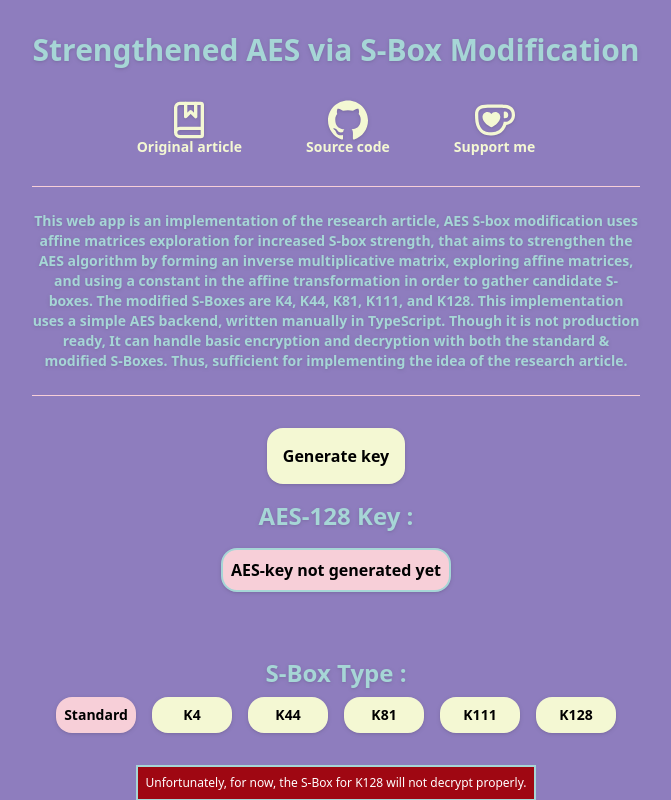
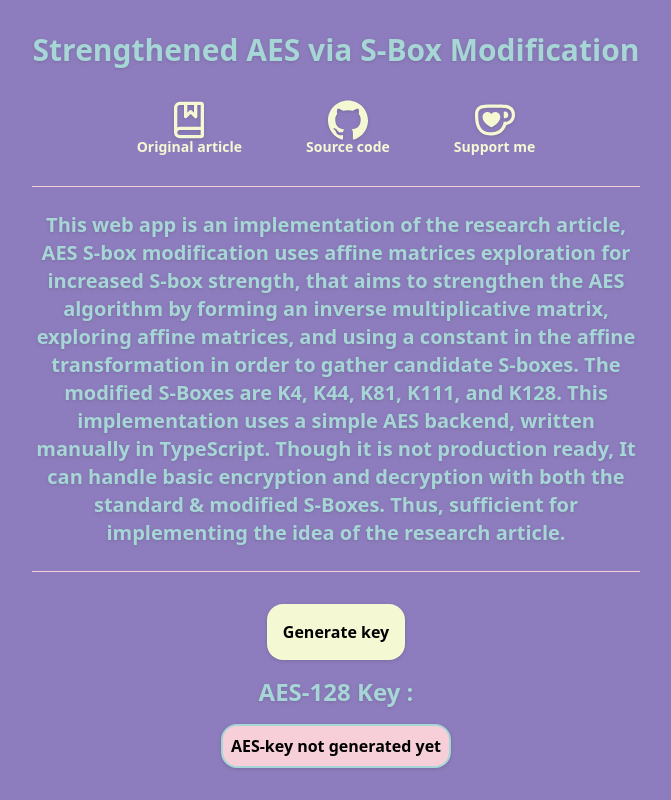
Before and after one commit to agw2005/aes-strengthened-sbox, a React (Vite) app: page / in a window 1280 px wide. Shown: the top 800 px of the page, without its empty margins (304-975 px from the left). Built offline with nearby package versions, Linux system fonts and the light colour scheme.

Commit message:
feat(App.tsx): made the description mobile-responsive

```diff
--- a/src/App.tsx
+++ b/src/App.tsx
@@ -144,7 +144,7 @@ function App() {
       <Header>Strengthened AES via S-Box Modification</Header>
       <section className="md:w-1/2 self-center flex flex-col gap-4 m-0">
         <hr className="text-pastel-pink mb-2" />
-        <p className="text-pastel-green text-center text-sm font-bold filter drop-shadow">
+        <p className="text-pastel-green text-center text-sm md:text-base lg:text-xl font-bold filter drop-shadow">
           This web app is an implementation of the research article,{" "}
           <strong>
             AES S-box modification uses affine matrices exploration for
```
